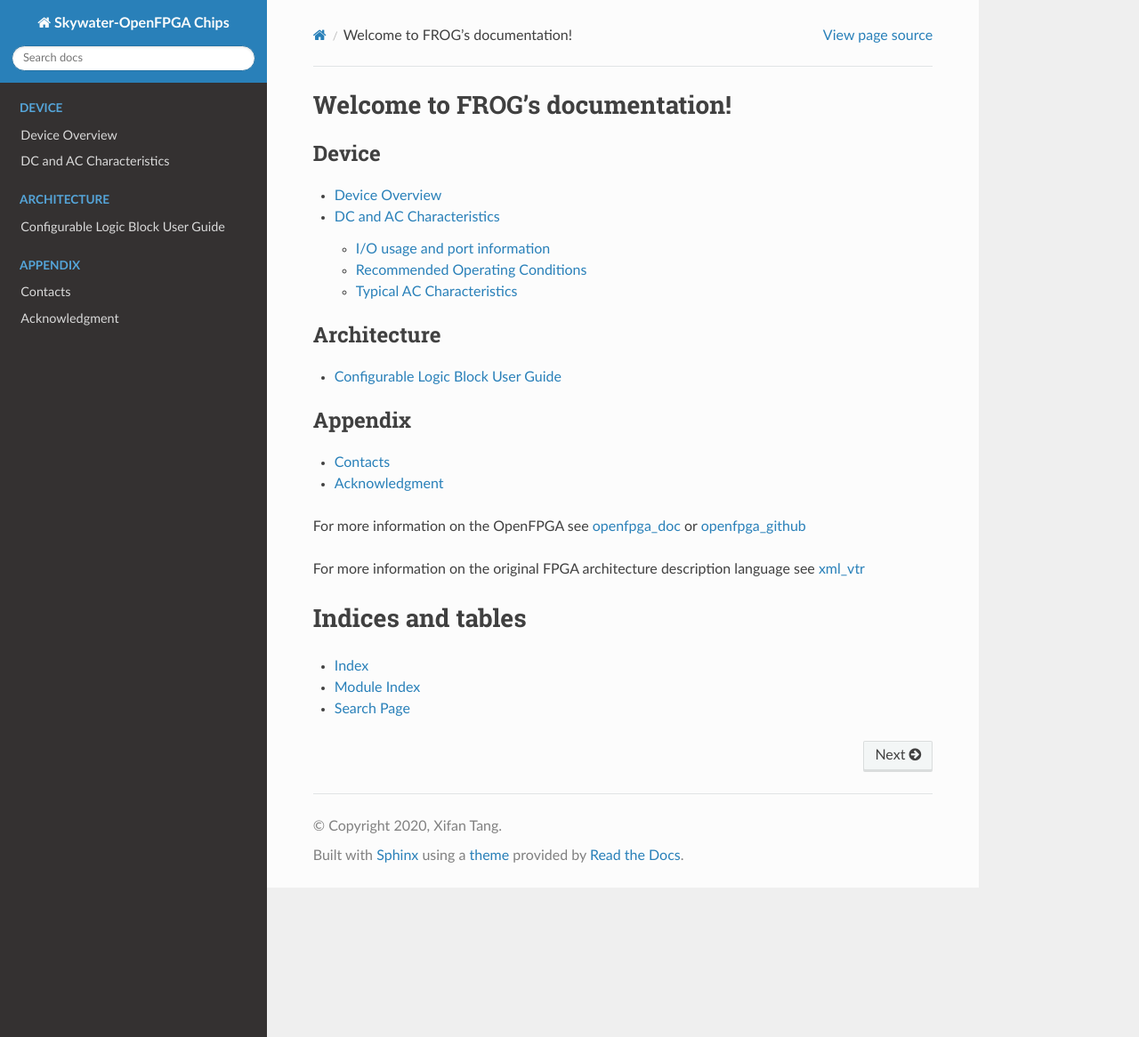
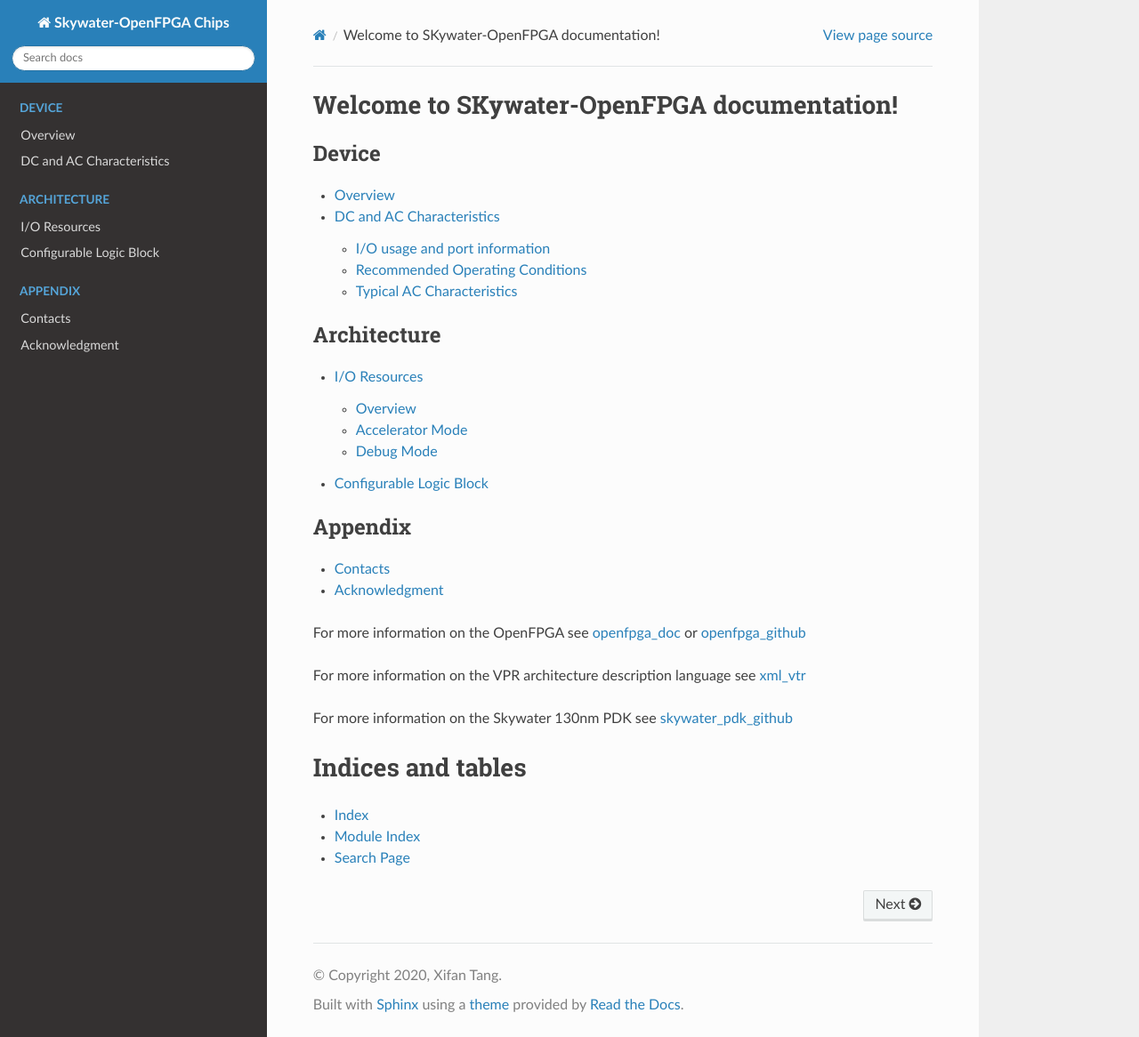
Before and after one commit to lnis-uofu/SOFA, a Sphinx documentation site: the page built from DOC/source/index.rst, in a window 1280 px wide and 1166 px high. Shown: the whole window at 89% size. Built offline with Sphinx 7.4.7 and the Read the Docs theme 2.0.0, drawn with Linux system fonts in a browser that asks for light colours; the version number could not be read and is left out.

Commit message:
[Doc] Update documentation about I/O resources

```diff
--- a/DOC/source/arch/clb.rst
+++ b/DOC/source/arch/clb.rst
@@ -1,5 +1,7 @@
-Configurable Logic Block User Guide
------------------------------------
+.. _clb:
+
+Configurable Logic Block
+------------------------
 
 Each Configurable Logic Block (CLB) consists of 8 logic elements as shown in :numref:`fig_fle_arch`.
 
--- a/DOC/source/arch/index.rst
+++ b/DOC/source/arch/index.rst
@@ -4,4 +4,6 @@
 .. toctree::
    :maxdepth: 2
 
+   io_resource
+
    clb
--- a/DOC/source/dc_ac_character.rst
+++ b/DOC/source/dc_ac_character.rst
@@ -1,7 +1,9 @@
+.. _dc_ac_character:
+
 DC and AC Characteristics
 -------------------------
 
-Each FPGA device contains 37 I/O pins, whose details are summarized in the following tables.
+Each FPGA device contains 37 external I/O pins, whose details are summarized in the following tables.
 
 I/O usage and port information
 ^^^^^^^^^^^^^^^^^^^^^^^^^^^^^^
--- a/DOC/source/index.rst
+++ b/DOC/source/index.rst
@@ -3,13 +3,13 @@
    You can adapt this file completely to your liking, but it should at least
    contain the root `toctree` directive.
 
-Welcome to FROG's documentation!
-====================================
+Welcome to SKywater-OpenFPGA documentation!
+===========================================
 
 .. toctree::
    :caption: Device
 
-   technical_highlights
+   device_family
 
    dc_ac_character
 
@@ -29,7 +29,9 @@
 
 For more information on the OpenFPGA see openfpga_doc_ or openfpga_github_
 
-For more information on the original FPGA architecture description language see xml_vtr_
+For more information on the VPR architecture description language see xml_vtr_
+
+For more information on the Skywater 130nm PDK see skywater_pdk_github_
 
 Indices and tables
 ==================
@@ -41,3 +43,4 @@
 .. _openfpga_doc: https://docs.verilogtorouting.org/en/latest/
 .. _openfpga_github: https://github.com/verilog-to-routing/vtr-verilog-to-routing
 .. _xml_vtr: https://docs.verilogtorouting.org/en/latest/arch/reference/
+.. _skywater_pdk_github: https://github.com/google/skywater-pdk
```
Also changed, not shown: DOC/source/arch/io_resource.rst (added, +66 -0 lines), DOC/source/device_family.rst (renamed from DOC/source/technical_highlights.rst, +5 -3 lines), DOC/source/arch/figures/fpga_io_map_logic_analyzer_mode.png (added), DOC/source/arch/figures/fpga_io_map_wishbone_mode.png (added), DOC/source/arch/figures/fpga_io_switch.png (added).
